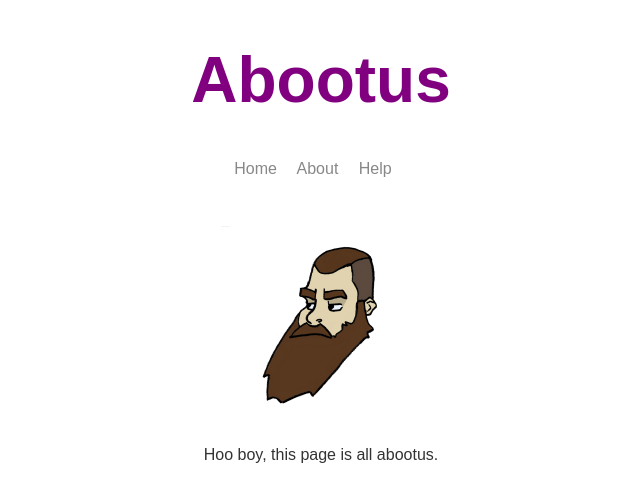
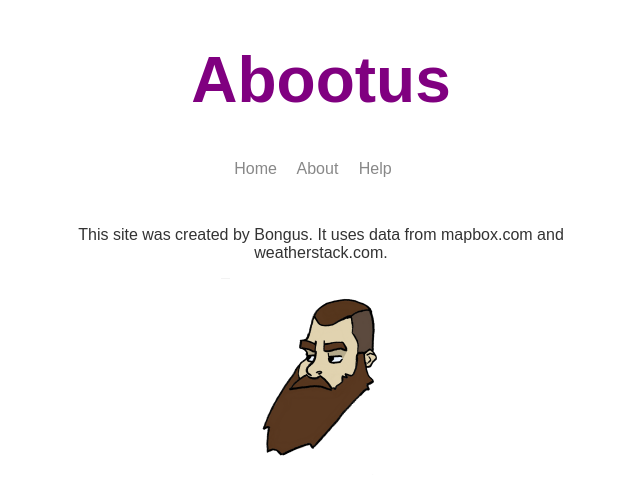
Before and after one commit to mikevich/weather-site, a Node server app: page /about in a window 1280 px wide. Shown: the top 499 px of the page, without its empty margins (319-959 px from the left). Run offline with Node 20, Linux system fonts and the light colour scheme; some libraries are stand-ins or nearby versions.

Commit message:
Add about text

```diff
--- a/templates/views/about.hbs
+++ b/templates/views/about.hbs
@@ -10,6 +10,7 @@
 <body>
     <div class="main-content">
         {{> header }}
+        <p>This site was created by Bongus. It uses data from mapbox.com and weatherstack.com.</p>
         <img class="portrait" src="/img/pfp_small.png">
         <p>{{ body }}</p>
     </div>
```
